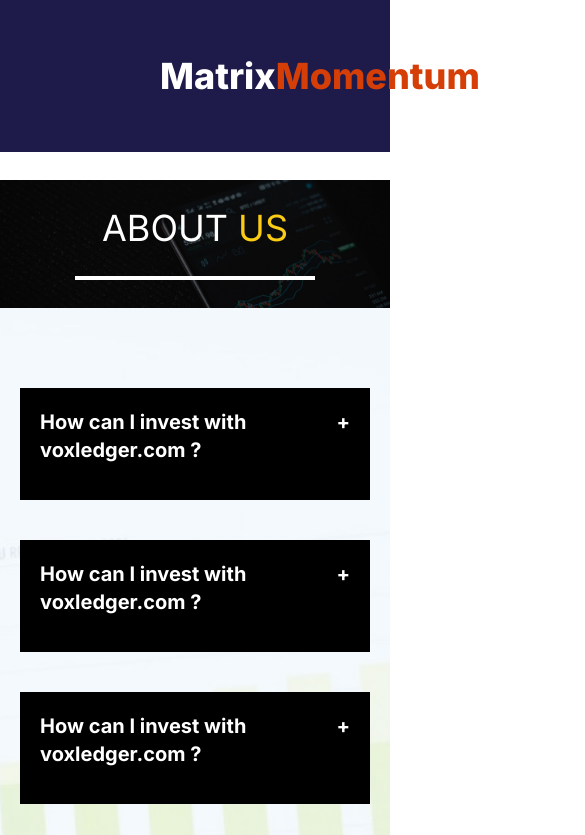
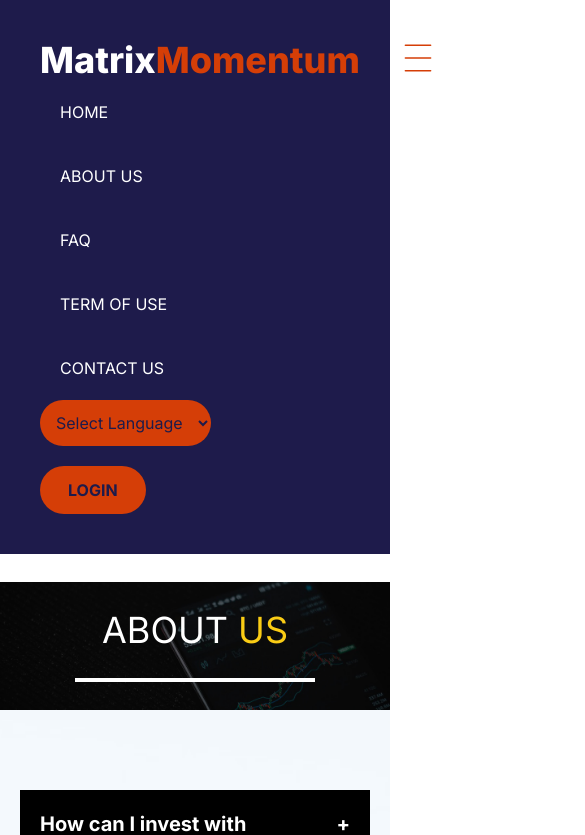
Before and after one commit to Ambaaq-Ajibike/matrixmomentum, a Next.js app: page /faq in a window 390 px wide. Shown: the top 835 px of the page, 585 px wide, since content can reach past the window. Built offline with nearby package versions, Linux system fonts and the light colour scheme.

Commit message:
header responsiveness

```diff
--- a/components/Header.tsx
+++ b/components/Header.tsx
@@ -1,20 +1,32 @@
-import React from 'react'
+"use client"
+import React, { useState } from 'react'
 import Link from 'next/link';
 import { RoundedButton } from './RoundedButton'
+import { CiMenuBurger } from 'react-icons/ci';
+import { IoMdClose } from 'react-icons/io';
 
 export const Header = () => {
+  const [showMenu, setShowMenu] = useState<boolean>(true);
   return (
-    <div className='flex justify-between items-center px-40 py-10 bg-primary'>
-        <h1 className='text-white text-4xl font-extrabold cursor-pointer'>Matrix<span className='text-secondary'>Momentum</span></h1>
-        <ul className='flex text-white justify-around grow'>
-            <li className='cursor-pointer'><Link href="/">HOME</Link></li>
-            <li className='cursor-pointer'><Link href="/aboutus">ABOUT US</Link></li>
-            <li className='cursor-pointer'><Link href="/faq">FAQ</Link></li>
-            <li className='cursor-pointer'><Link href="/termofuse">TERM OF USE</Link></li>
-            <li className='cursor-pointer'><Link href="/contactus">CONTACT US</Link></li>
+    <div className='flex md:flex-row flex-col justify-between  md:items-center items-start md:px-40 px-10 py-10 bg-primary'>
+      <div className='flex justify-between gap-10'>
+      <h1 className='text-white text-4xl font-extrabold cursor-pointer'>Matrix<span className='text-secondary '>Momentum</span></h1>
+      <CiMenuBurger onClick={() => setShowMenu(!showMenu)} className={`md:hidden ${!showMenu ?  "hidden" : ""} text-secondary text-4xl font-extrabold cursor-pointer`}/>
+        <IoMdClose  onClick={() => setShowMenu(!showMenu)} className={`md:hidden ${showMenu ?  "hidden" : ""} text-secondary text-4xl font-extrabold cursor-pointer`}/>
+      </div>
+
+       {
+            showMenu &&
+            <>
+               <ul className='flex md:flex-row flex-col  text-white justify-around grow'>
+            <li className='cursor-pointer md:m-0 m-5'><Link href="/">HOME</Link></li>
+            <li className='cursor-pointer md:m-0 m-5'><Link href="/aboutus">ABOUT US</Link></li>
+            <li className='cursor-pointer md:m-0 m-5'><Link href="/faq">FAQ</Link></li>
+            <li className='cursor-pointer md:m-0 m-5'><Link href="/termofuse">TERM OF USE</Link></li>
+            <li className='cursor-pointer md:m-0 m-5'><Link href="/contactus">CONTACT US</Link></li>
         </ul>
-        <ul className='flex'>
-            <li><select className='bg-secondary text-primary rounded-full p-3 mr-2'>
+        <ul className='flex md:flex-row flex-col '>
+            <li><select className='bg-secondary text-primary rounded-full p-3 mr-2 mb-5 md:mb-0'>
                     <option selected value="Yoruba">Select Language</option>
                     <option value="Yoruba">Yoruba</option>
                     <option value="English">English</option>
@@ -24,6 +36,9 @@
                     <RoundedButton bgColor='bg-secondary' color='text-primary' text='LOGIN' />
                 </li>
         </ul>
+            </>
+
+       }
     </div>
   )
 }
```
